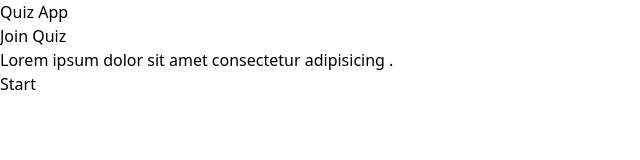
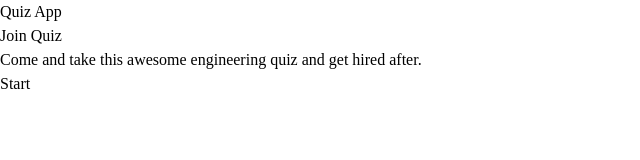
Before and after one commit to NBru-cee/react-quizz-app, a React (Vite) app: page / in a window 1280 px wide. Shown: the top 160 px of the page, without its empty margins (0-640 px from the left). Built offline with nearby package versions, Linux system fonts and the light colour scheme.

Commit message:
started styling

```diff
--- a/src/App.jsx
+++ b/src/App.jsx
@@ -7,7 +7,7 @@ const App = () => {
      const [isQuizStarted, setIsQuizStarted] = useState(false);
 
      return (
-          <>
+          <div className="bg-[#f5f5f5]">
                <Navbar />
                <div className="quiz-container">
                     {isQuizStarted ? (
@@ -16,7 +16,7 @@ const App = () => {
                          <JoinScreen start={() => setIsQuizStarted(true)} />
                     )}
                </div>
-          </>
+          </div>
      );
 };
 
--- a/src/components/JoinScreen.jsx
+++ b/src/components/JoinScreen.jsx
@@ -4,7 +4,10 @@ const JoinScreen = ({ start }) => {
      return (
           <div className="join-screen">
                <h2>Join Quiz</h2>
-               <p>Lorem ipsum dolor sit amet consectetur adipisicing .</p>
+               <p>
+                    Come and take this awesome engineering quiz and get hired
+                    after.
+               </p>
                <button onClick={start}>Start</button>
           </div>
      );
--- a/src/components/Question.jsx
+++ b/src/components/Question.jsx
@@ -56,7 +56,12 @@ const Question = ({ question, totalQuestions, currentQuestion, setAnswer }) => {
                     </div>
                </div>
                <div className="control">
-                    <button onClick={gotoNextQuestion}>Next</button>
+                    <button
+                         onClick={gotoNextQuestion}
+                         className="px-2 py-3 bg-[#111] text-white cursor-pointer rounded-sm text-lg"
+                    >
+                         Next
+                    </button>
                </div>
           </div>
      );
--- a/src/index.css
+++ b/src/index.css
@@ -1,3 +1,9 @@
 @tailwind base;
 @tailwind components;
 @tailwind utilities;
+
+@layer utilities{
+     *{
+          @apply m-0 p-0 box-border font-poppins;
+     }
+}
--- a/tailwind.config.js
+++ b/tailwind.config.js
@@ -1,8 +1,12 @@
 /** @type {import('tailwindcss').Config} */
 export default {
-     content: ["./index.html", "./src/**/*.{js, jsx, ts, tsx}"],
+     content: ["./index.html", "./src/**/*.{js, ts, jsx, tsx}"],
      theme: {
-          extend: {},
+          extend: {
+               fontFamily: {
+                    poppins: "Poppins",
+               },
+          },
      },
      plugins: [],
 };
```
